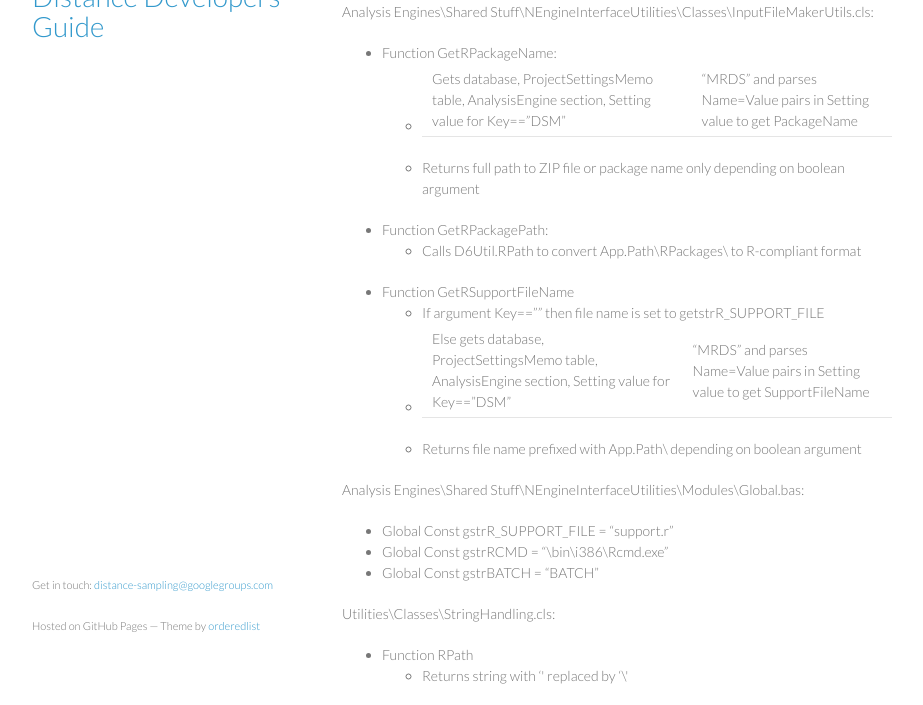
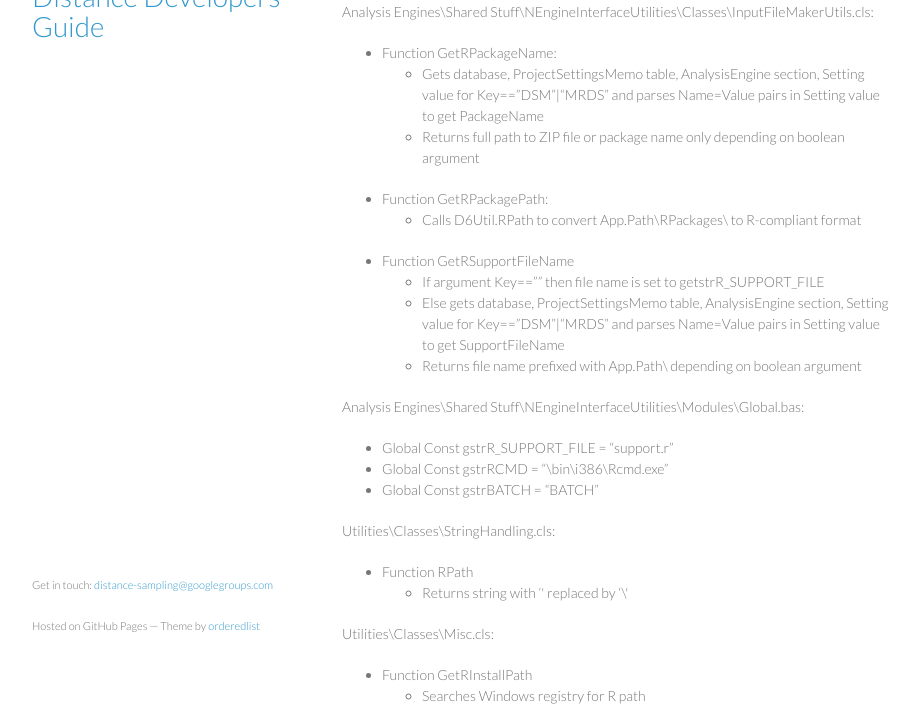
Before and after one commit to softwaresaved/distance-consultancy, a Jekyll site: the page built from developer/ArchitectureR.md, in a window 1280 px wide and 900 px high, scrolled down 3958 px, cut to the strip 195-900 px from the top of the window. Shown: the whole strip, without its empty margins (178-1101 px from the left). Built offline with Jekyll 4.4.1, drawn with Linux system fonts in a browser that asks for light colours.

Commit message:
Fixed typos

```diff
--- a/developer/ArchitectureR.md
+++ b/developer/ArchitectureR.md
@@ -205,13 +205,13 @@ Analysis Engines\Shared Stuff\NEngineInterfaceUtilities\Classes\RProcess.cls
 Analysis Engines\Shared Stuff\NEngineInterfaceUtilities\Classes\InputFileMakerUtils.cls:
 
 * Function GetRPackageName:
-  - Gets database, ProjectSettingsMemo table, AnalysisEngine section, Setting value for Key=="DSM"|"MRDS" and parses Name=Value pairs in Setting value to get PackageName
+  - Gets database, ProjectSettingsMemo table, AnalysisEngine section, Setting value for Key=="DSM"\|"MRDS" and parses Name=Value pairs in Setting value to get PackageName
   - Returns full path to ZIP file or package name only depending on boolean argument
 * Function GetRPackagePath:
   - Calls D6Util.RPath to convert App.Path\RPackages\ to R-compliant format
 * Function GetRSupportFileName
   - If argument Key=="" then file name is set to getstrR_SUPPORT_FILE
-  - Else gets database, ProjectSettingsMemo table, AnalysisEngine section, Setting value for Key=="DSM"|"MRDS" and parses Name=Value pairs in Setting value to get SupportFileName
+  - Else gets database, ProjectSettingsMemo table, AnalysisEngine section, Setting value for Key=="DSM"\|"MRDS" and parses Name=Value pairs in Setting value to get SupportFileName
   - Returns file name prefixed with App.Path\ depending on boolean argument
 
 Analysis Engines\Shared Stuff\NEngineInterfaceUtilities\Modules\Global.bas:
```
